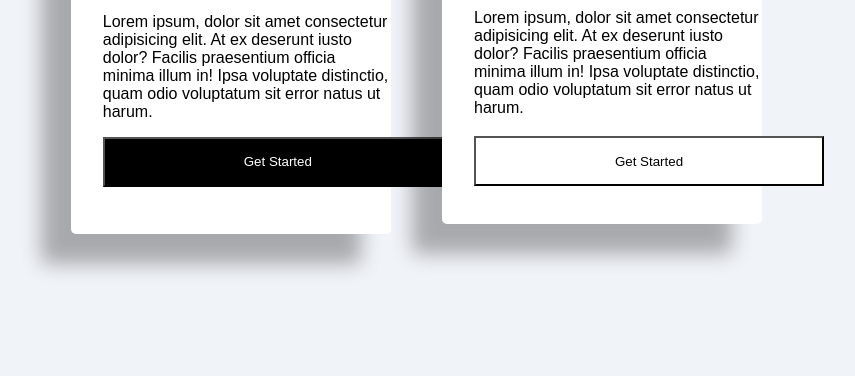
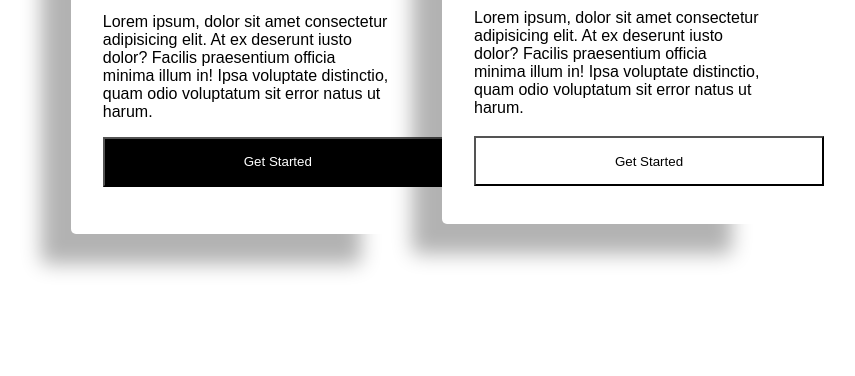
Before and after one commit to sattya19/icodethis, a plain HTML site: page Pricing Table/index.html in a window 1280 px wide. Shown: the part 424-800 px from the top of the page, without its empty margins (262-1117 px from the left). Drawn offline with Linux system fonts and the light colour scheme.

Commit message:
edited css

```diff
--- a/Pricing Table/styles.css
+++ b/Pricing Table/styles.css
@@ -12,7 +12,7 @@ body{
     align-items: center;
     justify-content: center;
 
-    background-color: rgb(240, 243, 248);
+    background-color: white;
 
 }
 
```
